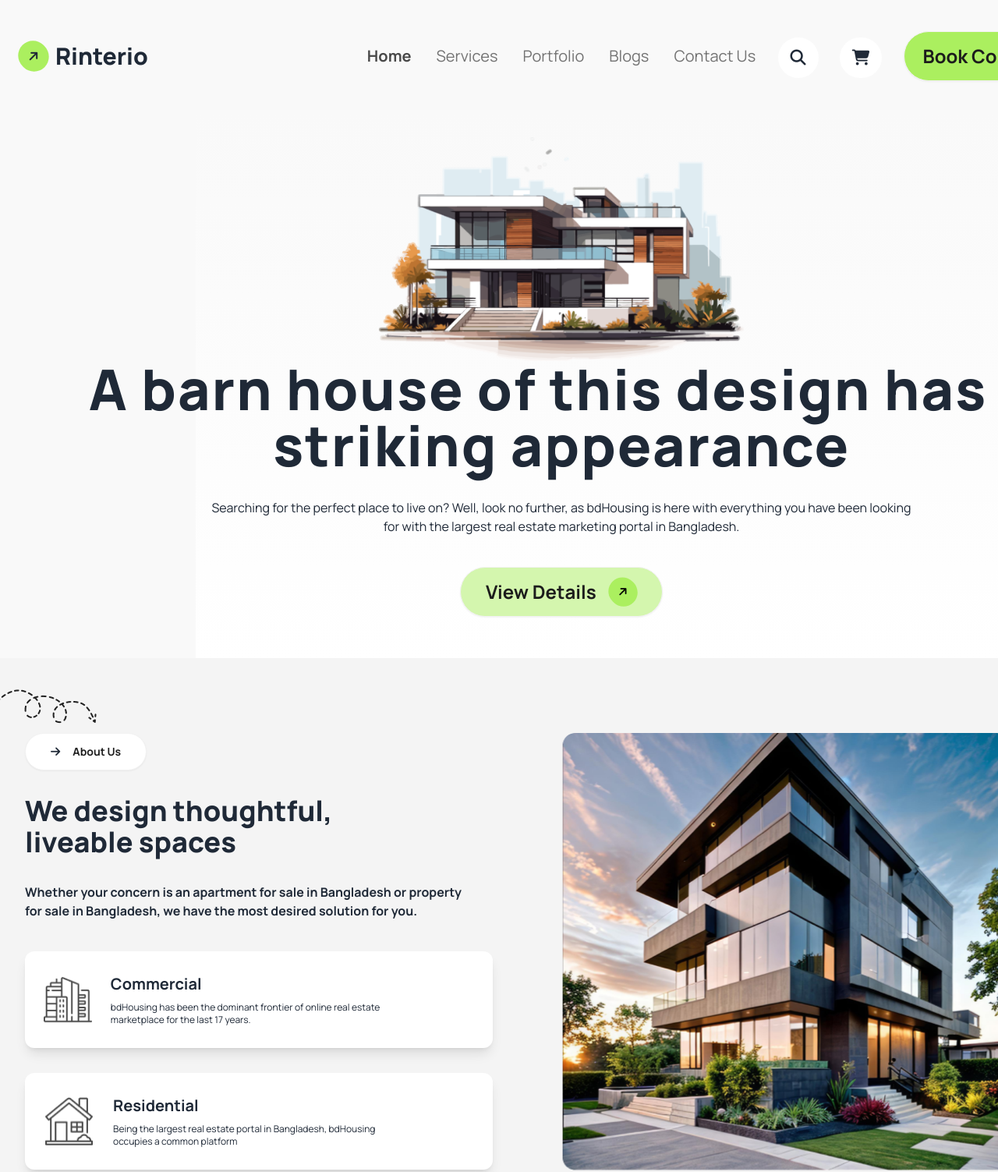
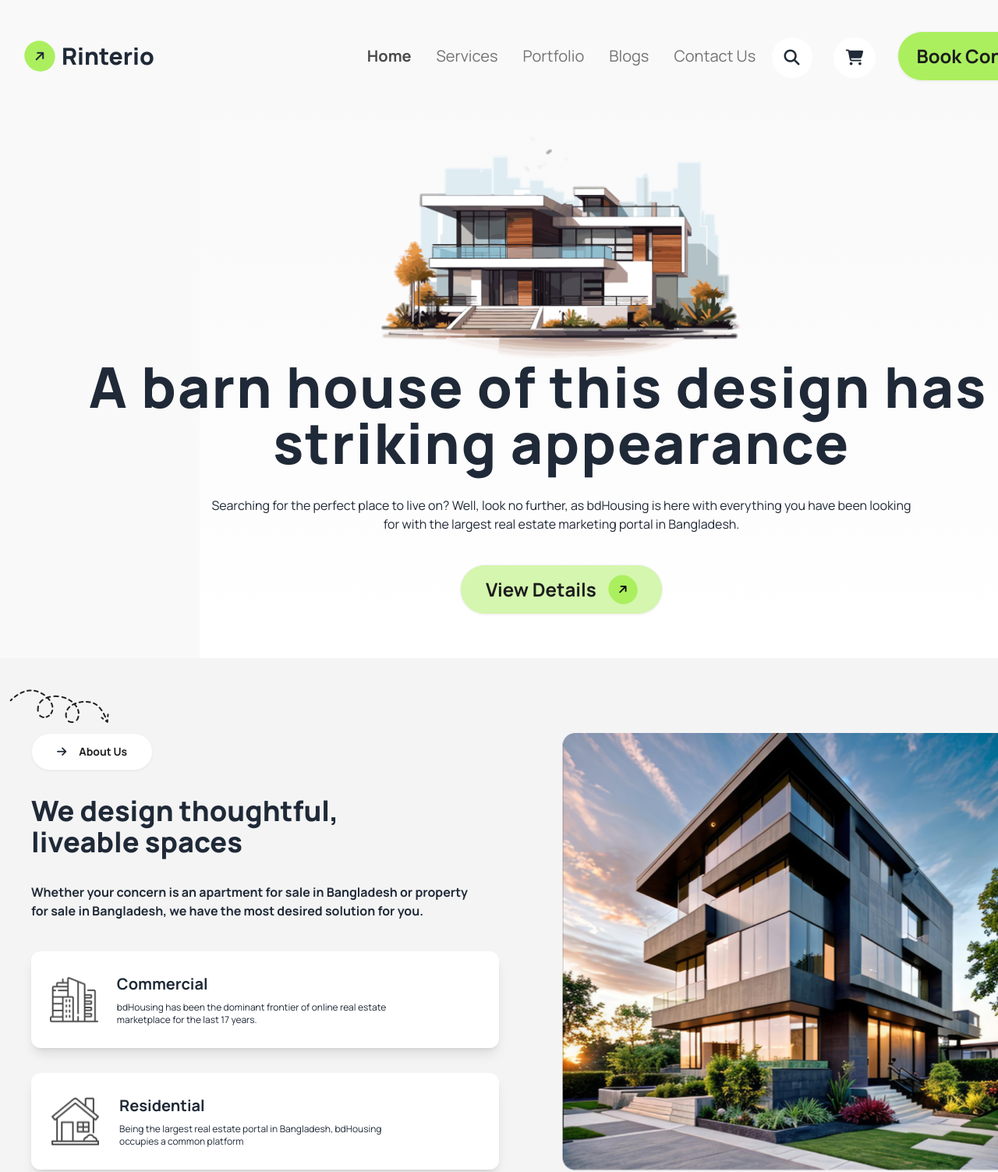
Before and after one commit to Rony7736/Batch-10-Assignment-3, a plain HTML site: page index.html in a window 1280 px wide. Shown: the top 1503 px of the page at 78% size. Drawn offline with nearby package versions, Linux system fonts and the light colour scheme.

Commit message:
correction padding for sm

```diff
--- a/index.html
+++ b/index.html
@@ -48,7 +48,7 @@
 
     <header class="lg:bg-background">
 
-        <section class="lg:w-[1440px] mx-auto px-4">
+        <section class="lg:w-[1440px] mx-auto px-6">
 
           <!-- Nav Section -->
             <nav class="py-8">
@@ -107,7 +107,7 @@
 
               <div class="text-center">
                 <h1 class="text-4xl lg:text-7xl font-black leading-tight mx-auto mb-8 tracking-wide">A barn house of this design has a <br> striking appearance</h1>
-                <p class="w-8/12 mx-auto mb-10">Searching for the perfect place to live on? Well, look no further, as bdHousing is here with everything you have been looking for with the largest real estate marketing portal in Bangladesh.</p>
+                <p class="lg:w-8/12 mx-auto mb-10">Searching for the perfect place to live on? Well, look no further, as bdHousing is here with everything you have been looking for with the largest real estate marketing portal in Bangladesh.</p>
 
                 <button class="btn bg-secondary lg:px-8 rounded-full h-16 mb-8">
                   <a class="text-2xl text-[#1C1C1C] font-bold" href="">View Details</a>
@@ -125,15 +125,15 @@
 
     <main class="bg-backgroundSecondary">
 
-      <!-- Design thoughtful -->
-        <section class="lg:w-[1440px] mx-auto bg-backgroundSecondary px-8">
+      <!-- Design thoughtful Section -->
 
+        <section class="lg:w-[1440px] mx-auto bg-backgroundSecondary px-6 lg:px-10">
           <div class="grid grid-cols-1 lg:grid-cols-2 ">
 
             <div class="my-8 lg:my-24 relative text-center lg:text-left">
 
               <div class="  bottom-0 z-10 hidden lg:block">
-                <img class="absolute -top-14 -left-9" src="./assets/Vector.png" alt="">
+                <img class="absolute -top-14 -left-7" src="./assets/Vector.png" alt="">
               </div>
 
               <button class="btn bg-white lg:px-8 rounded-full mb-8">
@@ -175,9 +175,6 @@
             </div>
 
           </div>
-
-
-
         </section>
 
     </main>
```
